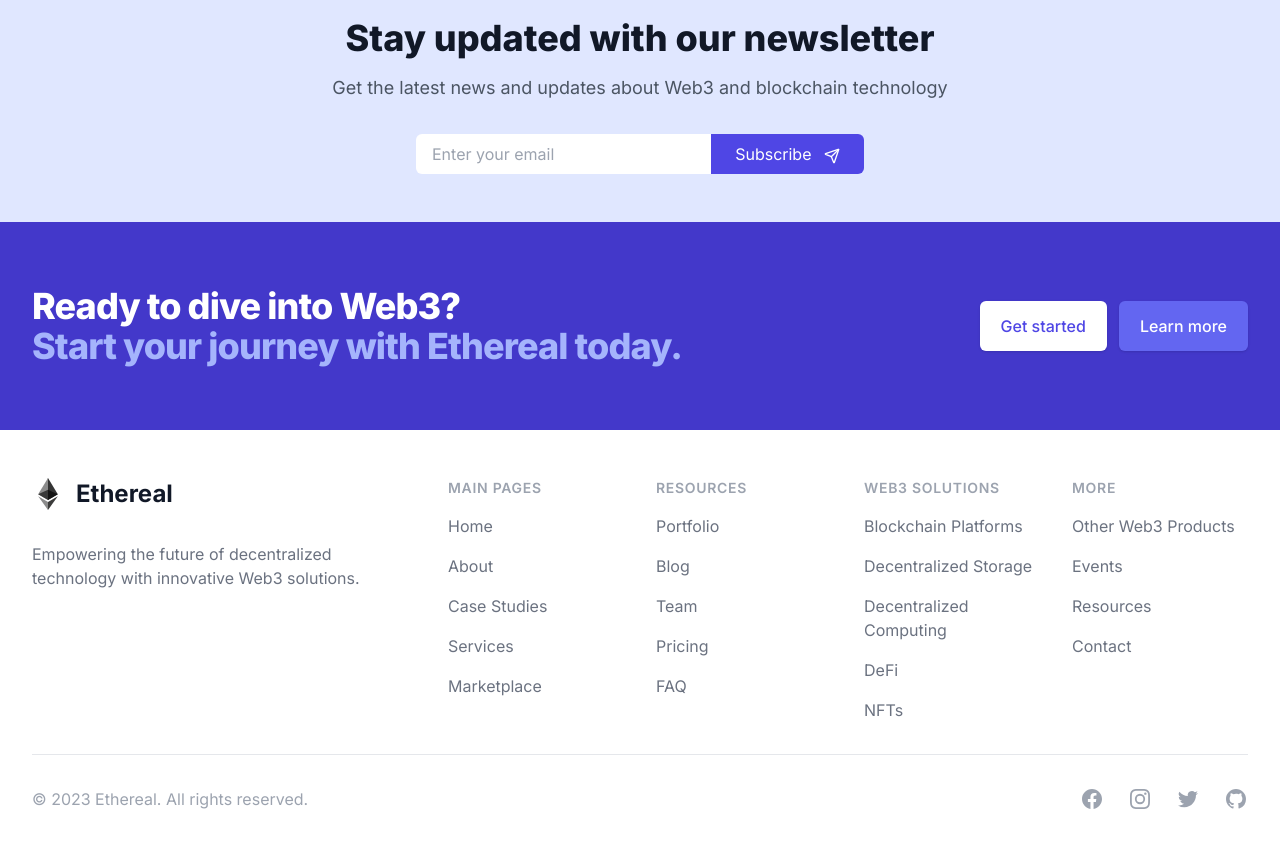
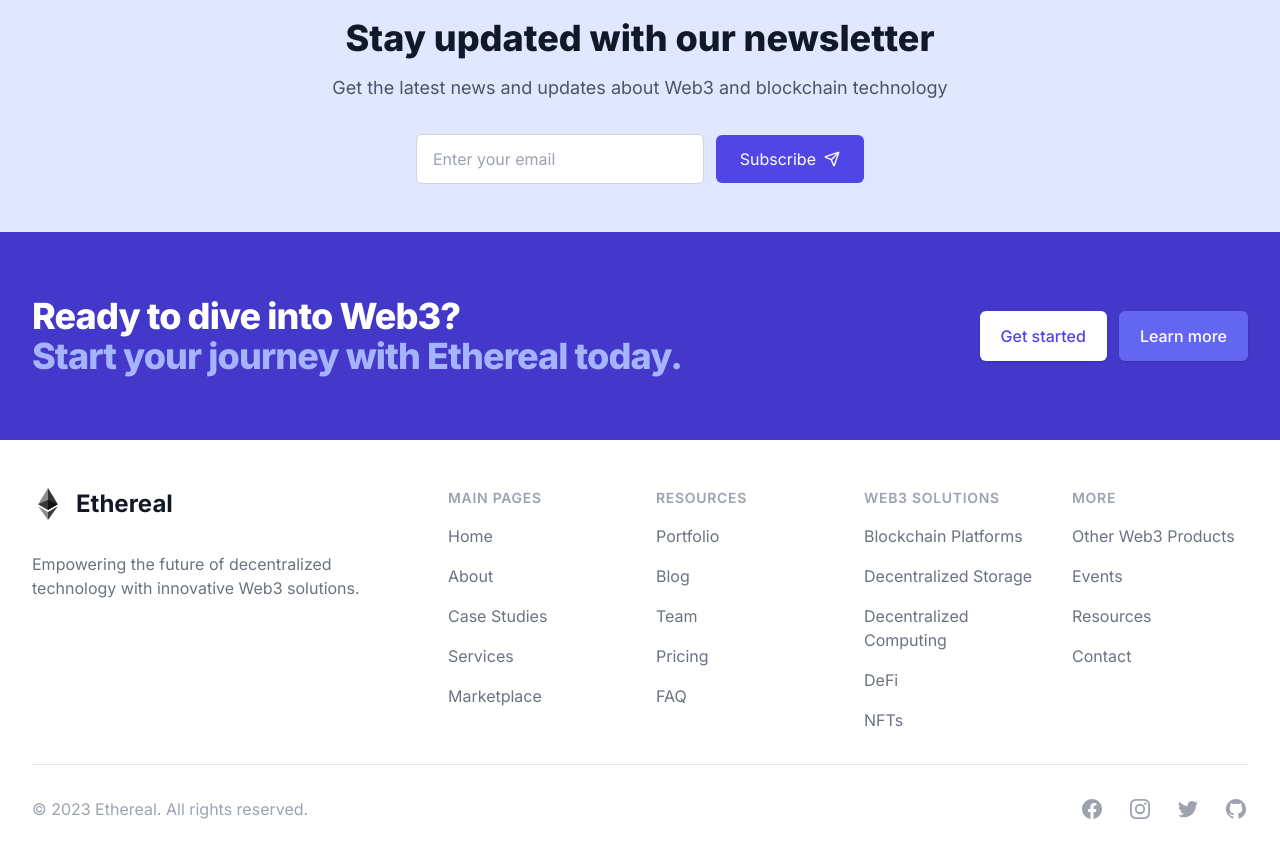
Before and after one commit to hardihardi/Ethereal, a Next.js app: page / in a window 1280 px wide. Shown: the part 6800-7657 px from the top of the page. Built offline with nearby package versions, Linux system fonts and the light colour scheme.

Commit message:
Update NewsletterSubscription.tsx

```diff
--- a/components/NewsletterSubscription.tsx
+++ b/components/NewsletterSubscription.tsx
@@ -1,4 +1,6 @@
 "use client"
+
+import type React from "react"
 
 import { useState } from "react"
 import { motion } from "framer-motion"
@@ -35,27 +37,30 @@ export default function NewsletterSubscription() {
           </p>
         </div>
         <div className="mt-8 max-w-md mx-auto">
-          <form onSubmit={handleSubmit} className="flex items-center">
+          <form
+            onSubmit={handleSubmit}
+            className="flex flex-col sm:flex-row items-stretch sm:items-center gap-3 w-full"
+          >
             <input
               type="email"
               value={email}
               onChange={(e) => setEmail(e.target.value)}
               placeholder="Enter your email"
-              className="flex-grow px-4 py-2 rounded-l-md focus:outline-none focus:ring-2 focus:ring-indigo-500"
+              className="flex-1 px-4 py-3 rounded-md focus:outline-none focus:ring-2 focus:ring-indigo-500 border border-gray-300 dark:border-gray-600 dark:bg-gray-700 dark:text-white w-full"
               required
             />
             <motion.button
               whileHover={{ scale: 1.05 }}
               whileTap={{ scale: 0.95 }}
               type="submit"
-              className="bg-indigo-600 text-white px-6 py-2 rounded-r-md hover:bg-indigo-700 focus:outline-none focus:ring-2 focus:ring-indigo-500 focus:ring-offset-2"
+              className="inline-flex items-center justify-center whitespace-nowrap px-6 py-3 rounded-md bg-indigo-600 text-white hover:bg-indigo-700 focus:outline-none focus:ring-2 focus:ring-indigo-500 focus:ring-offset-2 transition-colors duration-200 w-full sm:w-auto"
               disabled={status === "loading"}
             >
               {status === "loading" ? (
                 "Subscribing..."
               ) : (
                 <>
-                  Subscribe <Send className="inline-block ml-2 h-4 w-4" />
+                  Subscribe <Send className="ml-2 h-4 w-4" />
                 </>
               )}
             </motion.button>
```
